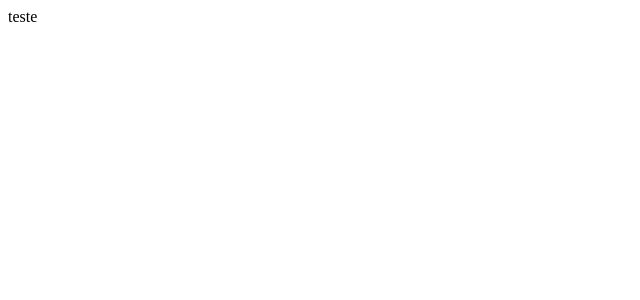
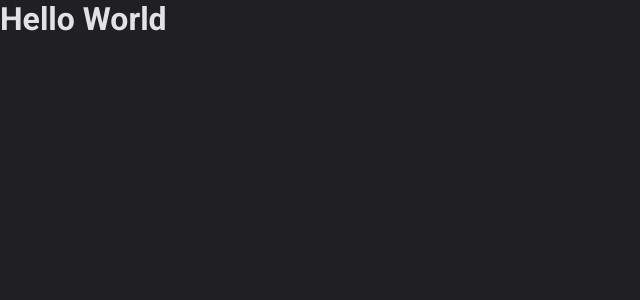
Before and after one commit to giovannirp/dt-monay, a React (Vite) app in the folder dt-monay/: page / in a window 1280 px wide. Shown: the top 300 px of the page, without its empty margins (0-640 px from the left). Built offline with nearby package versions, Linux system fonts and the light colour scheme.

Commit message:
fix: adicionando alteração no projeto

```diff
--- a/dt-monay/index.html
+++ b/dt-monay/index.html
@@ -2,9 +2,13 @@
 <html lang="en">
   <head>
     <meta charset="UTF-8" />
-    <link rel="icon" type="image/svg+xml" href="/vite.svg" />
+    <link rel="preconnect" href="https://fonts.googleapis.com">
+    <link rel="preconnect" href="https://fonts.gstatic.com" crossorigin>
+
     <meta name="viewport" content="width=device-width, initial-scale=1.0" />
-    <title>Vite + React + TS</title>
+
+    <link href="https://fonts.googleapis.com/css2?family=Roboto:wght@400;700&display=swap" rel="stylesheet">
+    <title>DT Money</title>
   </head>
   <body>
     <div id="root"></div>
--- a/dt-monay/package.json
+++ b/dt-monay/package.json
@@ -10,11 +10,13 @@
   },
   "dependencies": {
     "react": "^18.2.0",
-    "react-dom": "^18.2.0"
+    "react-dom": "^18.2.0",
+    "styled-components": "^5.3.6"
   },
   "devDependencies": {
     "@types/react": "^18.0.26",
     "@types/react-dom": "^18.0.9",
+    "@types/styled-components": "^5.1.26",
     "@vitejs/plugin-react": "^3.0.0",
     "typescript": "^4.9.3",
     "vite": "^4.0.0"
--- a/dt-monay/src/App.tsx
+++ b/dt-monay/src/App.tsx
@@ -1,13 +1,16 @@
 import { useState } from 'react'
 import reactLogo from './assets/react.svg'
+import { defaultTheme } from './styles/themes/default'
+import { ThemeProvider } from 'styled-components';
+import { GlobalStyle } from './styles/global';
 
 function App() {
-  const [count, setCount] = useState(0)
+  return (
+    <ThemeProvider theme={defaultTheme}>
+      <GlobalStyle />
 
-  return (
-    <div className="App">
-      <div>teste</div>
-    </div>
+      <h1>Hello World</h1>
+    </ThemeProvider>
   )
 }
 
--- /dev/null
+++ b/dt-monay/src/styles/global.ts
@@ -0,0 +1,24 @@
+import { createGlobalStyle } from "styled-components";
+
+export const GlobalStyle = createGlobalStyle`
+  * {
+    margin: 0;
+    padding: 0;
+    box-sizing: border-box;
+  }
+
+  :focus {
+    outline: 0;
+    box-shadow: 0 0 0 2px ${props => props.theme["green-500"]};
+  }
+
+  body {
+    background-color: ${props => props.theme["gray-800"]};
+    color: ${props => props.theme["gray-100"]};
+    -webkit-font-smoothing: antiansed;
+  }
+
+  body, input, textarea, button {
+    font: 400 1rem Roboto, sans-serif;
+  }
+`
--- /dev/null
+++ b/dt-monay/src/styles/themes/default.ts
@@ -0,0 +1,20 @@
+export const defaultTheme = {
+  white: '#fff',
+
+  'gray-100': '#E1E1E6',
+  'gray-300': '#C4C4CC',
+  'gray-400': '#8D8D99',
+  'gray-500': '#7C7C8A',
+  'gray-600': '#323238',
+  'gray-700': '#29292E',
+  'gray-800': '#202024',
+  'gray-900': '#121214',
+
+  'green-300': '#00B37E',
+  'green-500': '#00875F',
+  'green-700': '#015F43',
+
+  'red-300': '#F75A68',
+  'red-500': '#AB222E',
+  'red-700': '#7A1921',
+} as const
```
Also changed, not shown: dt-monay/src/@types/styled.d.ts (added, +8 -0 lines), 1 other file (tests, documents, lock files or other folders).
